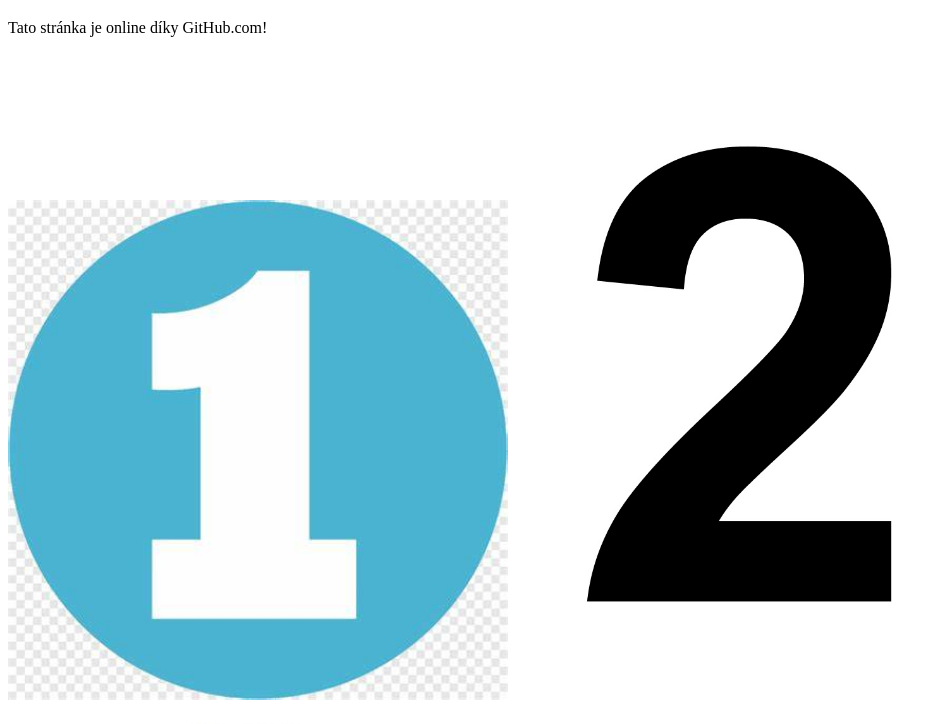
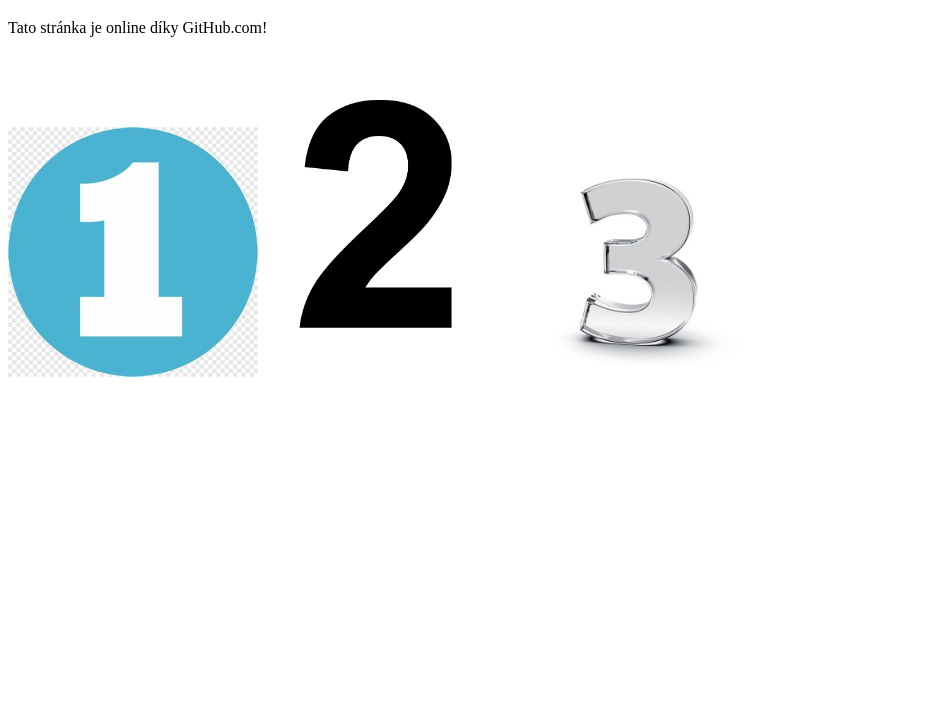
Before and after one commit to DanPan211/DanPan211.github.io, a plain HTML site: page index.html in a window 1280 px wide. Shown: the part 61-785 px from the top of the page, without its empty margins (0-947 px from the left). Drawn offline with Linux system fonts and the light colour scheme.

Commit message:
Update index.html

```diff
--- a/index.html
+++ b/index.html
@@ -7,8 +7,8 @@
 <body>
 	<h1>AHOJ test</h1>
 	<p>Tato stránka je online díky GitHub.com!</p>
-	<img src="pictures/one.jpg" alt="Obrázek s číslem jedna" width="500">
-	<img src="pictures/two.jpg" alt="Obrázek s číslem dva" width="500">
-	<img src="pictures/three.jpg" alt="Obrázek s číslem tři" width="500">
+	<img src="pictures/one.jpg" alt="Obrázek s číslem jedna" width="250">
+	<img src="pictures/two.jpg" alt="Obrázek s číslem dva" width="250">
+	<img src="pictures/three.jpg" alt="Obrázek s číslem tři" width="250">
 </body>
 </html>
```
